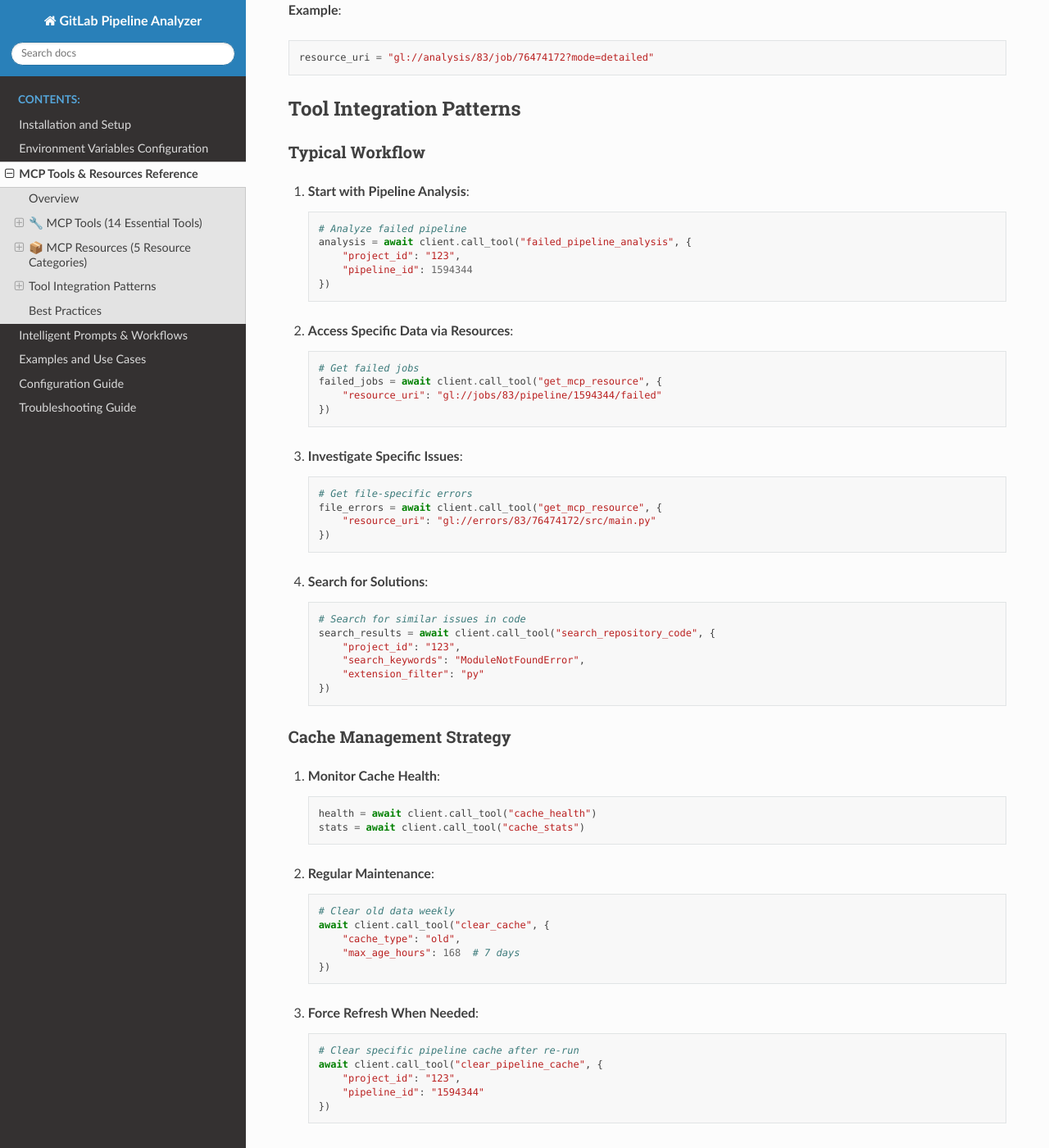
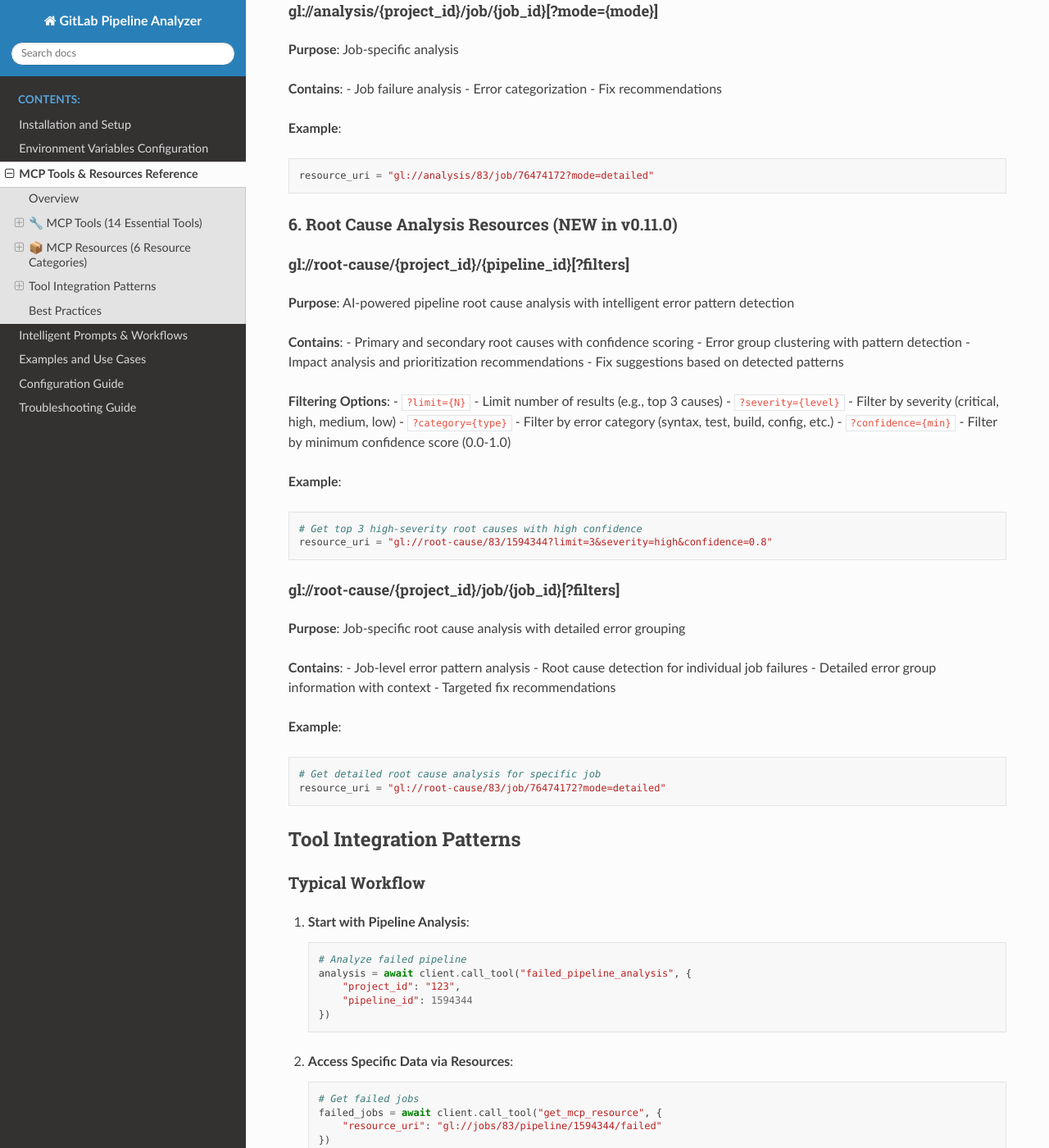
Before and after one commit to OraCool/gitlab-pipeline-analyzer, a Sphinx documentation site: the page built from docs/tools_and_resources.rst, in a window 1280 px wide and 1400 px high, scrolled down 12598 px. Shown: the whole window at 82% size. Built offline with Sphinx 7.4.7 and the Read the Docs theme 3.1.0, drawn with Linux system fonts in a browser that asks for light colours; some of the changed text lies outside the part shown.

Commit message:
chore: prepare release v0.11.0
- Updated version to 0.11.0 in pyproject.toml and version.py
- Updated CHANGELOG.md with v0.11.0 release notes for root cause analysis features
- Updated README.md with new AI-powered root cause analysis features and tool count (14 tools)
- Updated documentation (docs/) with v0.11.0 version and new root cause analysis resources
- Fixed linting and type checking issues
- All tests passing with 65.28% coverage

```diff
--- a/docs/conf.py
+++ b/docs/conf.py
@@ -22,9 +22,9 @@
 # The version info for the project you're documenting, acts as replacement for
 # |version| and |release|, also used in various other places throughout the
 # built documents.
-version = "0.10.0"
+version = "0.11.0"
 # The full version, including alpha/beta/rc tags
-release = "0.10.0"
+release = "0.11.0"
 
 # -- General configuration ---------------------------------------------------
 
--- a/docs/tools_and_resources.rst
+++ b/docs/tools_and_resources.rst
@@ -1,7 +1,7 @@
 MCP Tools & Resources Reference
 ===============================
 
-This comprehensive reference documents all available tools and resources in the GitLab Pipeline Analyzer MCP Server **version 0.9.0** with enhanced job analysis tools and improved error handling.
+This comprehensive reference documents all available tools and resources in the GitLab Pipeline Analyzer MCP Server **version 0.11.0** with AI-powered root cause analysis and intelligent error pattern detection.
 
 .. contents::
    :local:
@@ -12,7 +12,7 @@
 
 The GitLab Pipeline Analyzer MCP Server provides **14 essential tools** and **comprehensive MCP resources** following DRY and KISS principles. Each tool serves a specific purpose in the pipeline analysis workflow, while resources provide efficient access to cached data.
 
-**NEW in v0.9.0**: Enhanced job analysis tools and pipeline validation checks for improved error handling.
+**NEW in v0.11.0**: AI-powered root cause analysis with intelligent error pattern detection and dynamic error grouping capabilities.
 
 🔧 MCP Tools (14 Essential Tools)
 ---------------------------------
@@ -400,10 +400,12 @@
         "job_id": "76474172"
     })
 
-📦 MCP Resources (5 Resource Categories)
+📦 MCP Resources (6 Resource Categories)
 ----------------------------------------
 
 MCP resources provide efficient access to cached analysis data without re-running expensive operations. All resources follow the ``gl://`` URI scheme.
+
+**NEW in v0.11.0**: Root Cause Analysis Resources with AI-powered insights and advanced filtering capabilities.
 
 1. Pipeline Resources
 ~~~~~~~~~~~~~~~~~~~~~
@@ -685,6 +687,51 @@
 
     resource_uri = "gl://analysis/83/job/76474172?mode=detailed"
 
+6. Root Cause Analysis Resources (NEW in v0.11.0)
+~~~~~~~~~~~~~~~~~~~~~~~~~~~~~~~~~~~~~~~~~~~~~~~~~
+
+**gl://root-cause/{project_id}/{pipeline_id}[?filters]**
+^^^^^^^^^^^^^^^^^^^^^^^^^^^^^^^^^^^^^^^^^^^^^^^^^^^^^^^^
+
+**Purpose**: AI-powered pipeline root cause analysis with intelligent error pattern detection
+
+**Contains**:
+- Primary and secondary root causes with confidence scoring
+- Error group clustering with pattern detection
+- Impact analysis and prioritization recommendations
+- Fix suggestions based on detected patterns
+
+**Filtering Options**:
+- ``?limit={N}`` - Limit number of results (e.g., top 3 causes)
+- ``?severity={level}`` - Filter by severity (critical, high, medium, low)
+- ``?category={type}`` - Filter by error category (syntax, test, build, config, etc.)
+- ``?confidence={min}`` - Filter by minimum confidence score (0.0-1.0)
+
+**Example**:
+
+.. code-block:: python
+
+    # Get top 3 high-severity root causes with high confidence
+    resource_uri = "gl://root-cause/83/1594344?limit=3&severity=high&confidence=0.8"
+
+**gl://root-cause/{project_id}/job/{job_id}[?filters]**
+^^^^^^^^^^^^^^^^^^^^^^^^^^^^^^^^^^^^^^^^^^^^^^^^^^^^^^^
+
+**Purpose**: Job-specific root cause analysis with detailed error grouping
+
+**Contains**:
+- Job-level error pattern analysis
+- Root cause detection for individual job failures
+- Detailed error group information with context
+- Targeted fix recommendations
+
+**Example**:
+
+.. code-block:: python
+
+    # Get detailed root cause analysis for specific job
+    resource_uri = "gl://root-cause/83/job/76474172?mode=detailed"
+
 Tool Integration Patterns
 -------------------------
 
--- a/pyproject.toml
+++ b/pyproject.toml
@@ -1,6 +1,6 @@
 [project]
 name = "gitlab-pipeline-analyzer"
-version = "0.10.0"
+version = "0.11.0"
 description = "FastMCP server for analyzing GitLab CI/CD pipeline failures"
 authors = [{ name = "Siarhei Skuratovich", email = "sOraCool@gmail.com" }]
 license = "MIT"
--- a/src/gitlab_analyzer/version.py
+++ b/src/gitlab_analyzer/version.py
@@ -45,4 +45,4 @@
         pass
 
     # Final fallback
-    return "0.10.0-fallback"
+    return "0.11.0-fallback"
```
Also changed, not shown: CHANGELOG.md (+57 -0 lines), README.md (+3 -0 lines), docs/index.rst (+8 -1 lines), 9 other files.
